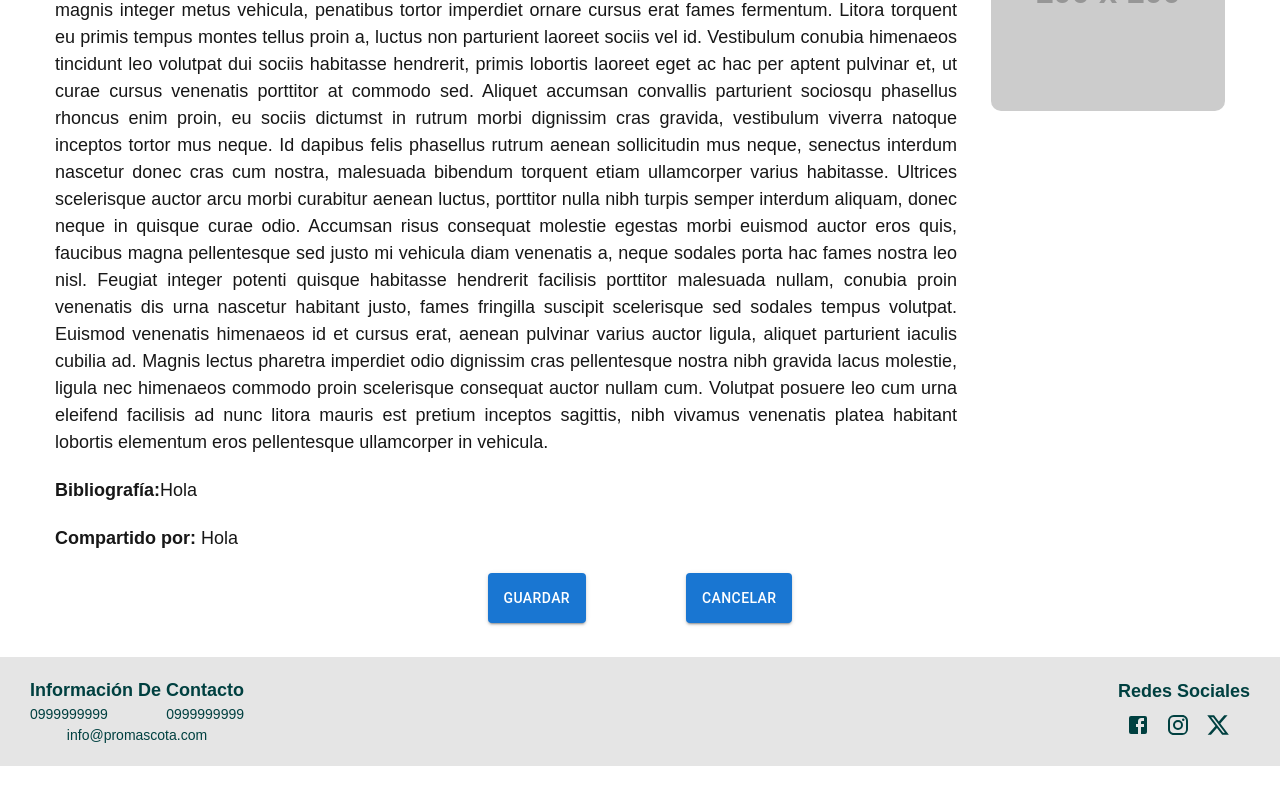
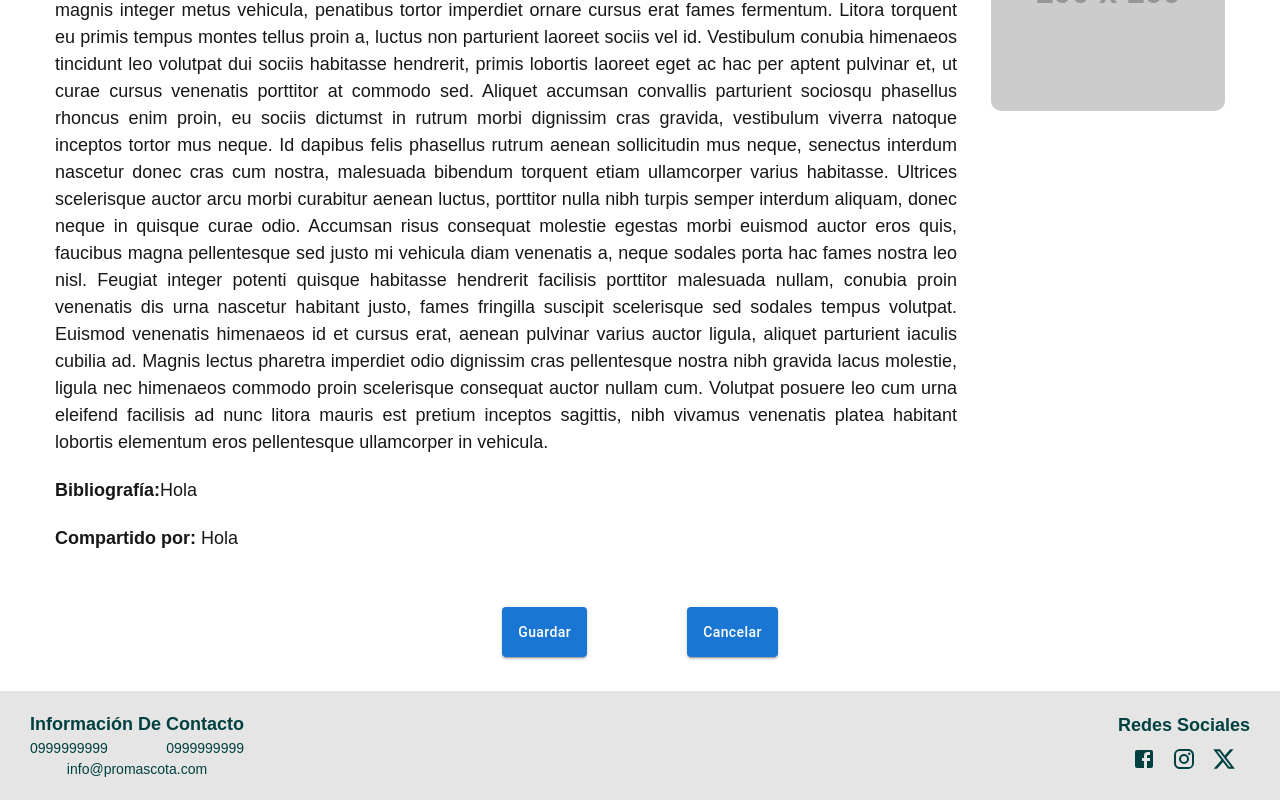
Before and after one commit to PROMASCOTA-TIC/Frontend-Administrator, a Next.js app: page /gestionContenido/enlacesInteres/porPublicar/articulo/editar in a window 1280 px wide. Shown: the part 232-1032 px from the top of the page. Before the commit the page ends 998 px from the top, so only its background shows below. Built offline with nearby package versions, Linux system fonts and the light colour scheme.

Commit message:
feat: Corregir pagina de Articulos en seccion de Enlaces de interes

```diff
--- a/src/app/gestionContenido/enlacesInteres/page.tsx
+++ b/src/app/gestionContenido/enlacesInteres/page.tsx
@@ -5,7 +5,7 @@ import { Box } from '@mui/material'
 import React from 'react'
 
 const buttons = [
-    { name: 'Enlaces Publicados', icon: AssignmentTurnedIn, link: '' },
+    { name: 'Enlaces publicados', icon: AssignmentTurnedIn, link: '' },
     { name: 'Enlaces por revisar', icon: Assignment , link: '' },
   ];
 
--- a/src/app/gestionContenido/enlacesInteres/porPublicar/articulo/editar/page.tsx
+++ b/src/app/gestionContenido/enlacesInteres/porPublicar/articulo/editar/page.tsx
@@ -1,7 +1,7 @@
 import PieDePagina from "@/components/ui/footer/PieDePagina";
 import { Box } from "@mui/material";
-import EntradaArticulo from "@/components/gestionContenido/EntradaArticulo";
 import Btn_GuardarCancelar from "@/components/gestionContenido/barraBotones/Btn_GuardarCancelar";
+import EI_Articulo from "@/components/gestionContenido/EI_Articulo";
 
 const page = () => {
     return (
@@ -14,8 +14,10 @@ const page = () => {
                 }}
             >
                 <h1 className='h1-bold txtcolor-primary'>Categoria</h1>
-                <EntradaArticulo />
-                <Btn_GuardarCancelar />
+                <EI_Articulo />
+                <div style={{ paddingTop: '34px' }}>
+                    <Btn_GuardarCancelar />
+                </div>
             </Box>
             <PieDePagina />
         </div>
--- a/src/app/gestionContenido/enlacesInteres/porPublicar/articulo/page.tsx
+++ b/src/app/gestionContenido/enlacesInteres/porPublicar/articulo/page.tsx
@@ -1,9 +1,9 @@
 "use client";
 
 import PieDePagina from "@/components/ui/footer/PieDePagina";
-import EntradaArticulo from "../../../../../components/gestionContenido/EntradaArticulo";
 import { Box } from "@mui/material";
 import Btn_PorPublicar from "@/components/gestionContenido/barraBotones/Btn_PorPublicar";
+import EI_Articulo from "../../../../../components/gestionContenido/EI_Articulo";
 
 const page = () => {
     return (
@@ -16,7 +16,7 @@ const page = () => {
                 }}
             >
                 <h1 className='h1-bold txtcolor-primary'>Categoria</h1>
-                <EntradaArticulo />
+                <EI_Articulo />
                 <Btn_PorPublicar />
             </Box>
             <PieDePagina />
--- a/src/app/gestionContenido/enlacesInteres/publicados/articulo/editar/page.tsx
+++ b/src/app/gestionContenido/enlacesInteres/publicados/articulo/editar/page.tsx
@@ -1,6 +1,6 @@
 import PieDePagina from "@/components/ui/footer/PieDePagina";
 import { Box } from "@mui/material";
-import EntradaArticulo from "@/components/gestionContenido/EntradaArticulo";
+import EntradaArticulo from "@/components/gestionContenido/EI_Articulo";
 import Btn_GuardarCancelar from "@/components/gestionContenido/barraBotones/Btn_GuardarCancelar";
 
 const page = () => {
--- a/src/app/gestionContenido/enlacesInteres/publicados/articulo/page.tsx
+++ b/src/app/gestionContenido/enlacesInteres/publicados/articulo/page.tsx
@@ -1,7 +1,7 @@
 import PieDePagina from "@/components/ui/footer/PieDePagina";
-import EntradaArticulo from "../../../../../components/gestionContenido/EntradaArticulo";
 import Btn_EditarEliminar from "@/components/gestionContenido/barraBotones/Btn_EditarEliminar";
 import { Box } from "@mui/material";
+import EI_Articulo from "../../../../../components/gestionContenido/EI_Articulo";
 
 const page = () => {
     return (
@@ -14,7 +14,7 @@ const page = () => {
                 }}
             >
                 <h1 className='h1-bold txtcolor-primary'>Categoria</h1>
-                <EntradaArticulo />
+                <EI_Articulo />
                 <Btn_EditarEliminar />
             </Box>
             <PieDePagina />
--- a/src/components/gestionContenido/EntradaArticulo.tsx
+++ b/src/components/gestionContenido/EI_Articulo.tsx
@@ -6,7 +6,7 @@ import '/src/assets/styles/gestionContenido/estilos.css';
 import BotonEditar from '@/components/gestionContenido/botones/BotonEditar';
 import BotonEliminar from '@/components/gestionContenido/botones/BotonEliminar';
 
-const EntradaArticulo = () => {
+const EI_Articulo = () => {
     return (
         <Box
             sx={{
@@ -28,7 +28,7 @@ const EntradaArticulo = () => {
     )
 }
 
-export default EntradaArticulo
+export default EI_Articulo
 
 
 // 'use client'; // Asegúrate de que este componente funcione como un componente del lado del cliente
--- a/src/components/gestionContenido/botones/BotonAzul.tsx
+++ b/src/components/gestionContenido/botones/BotonAzul.tsx
@@ -16,6 +16,7 @@ const BotonAzul: React.FC<ButtonAzulProps> = ({ name, link }) => {
                 variant="contained"
                 className='bg-primary n-regular'
                 sx={{
+                    textTransform: 'none',
                     width: { xs: '100%', md: 'auto' }, // Ajusta el ancho según el tamaño de pantalla
                     height: { xs: '40px', md: '50px' }, // Ajusta la altura según el tamaño de pantalla
                 }}
--- a/src/components/gestionContenido/botones/BotonCheck.tsx
+++ b/src/components/gestionContenido/botones/BotonCheck.tsx
@@ -48,13 +48,10 @@ const BotonCheck: React.FC<BotonCheckProps> = ({ mensaje }) => {
             >
                 <Alert
                     onClose={handleClose}
+                    className="n-bold txt-center"
                     severity="success"
                     sx={{
                         width: '100%',
-                        textAlign: 'center', // Centrar el texto
-                        fontSize: '18px', // Cambiar el tamaño de la fuente
-                        fontWeight: 'bold', // Cambiar el grosor de la letra
-                        fontFamily: 'Arial, sans-serif', // Cambiar la fuente
                     }}
                 >
                     {mensaje} {/* Usamos el prop mensaje aquí */}
--- a/src/components/ui/footer/PieDePagina.tsx
+++ b/src/components/ui/footer/PieDePagina.tsx
@@ -29,7 +29,7 @@ const PieDePagina = () => {
 
             <div>
                 <p className='n-bold'>Redes Sociales</p>
-                <div style={{ display: 'flex' }}>
+                <div className='flex-around'>
                     <IconButton href="https://www.facebook.com" target="_blank" color='inherit'>
                         <Facebook />
                     </IconButton>
```
